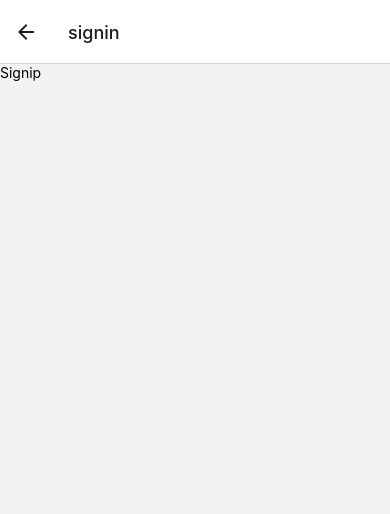
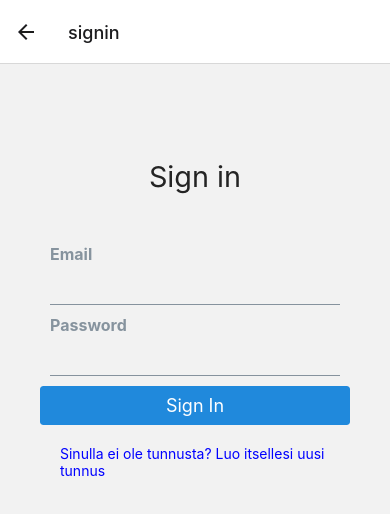
Before and after one commit to TeroKeranen/rakval, a React Native app: screen /signin in a window 390 px wide. Shown: the top 514 px of the page. Built offline with nearby package versions, Linux system fonts and the light colour scheme.

Commit message:
Add user infos to profilescreen

```diff
--- a/App.js
+++ b/App.js
@@ -1,6 +1,7 @@
 
 import "react-native-gesture-handler";
-
+import { useContext } from "react";
+import { Context as AuthContext } from "./src/context/AuthContext";
 import { createDrawerNavigator } from "@react-navigation/drawer";
 import {NavigationContainer} from '@react-navigation/native'
 import { createNativeStackNavigator } from '@react-navigation/native-stack'
@@ -35,21 +36,12 @@ function EtusivuBottomTabs() {
   return (
     <Tab.Navigator>
       <Tab.Screen name="Profile" component={ProfileScreen} />
-      <Tab.Screen name="testi2" component={TestiScreen} />
+      <Tab.Screen name="testi2" component={TestiScreen} options={{headerShown: false}}/>
     </Tab.Navigator>
   );
 }
 
-function EtusivuMain () {
-  return (
 
-      <Drawer.Navigator>
-        <Drawer.Screen name="Etusivu" component={EtusivuBottomTabs} />
-        <Drawer.Screen name="Worksites" component={WorksitesBottomTab} />
-      </Drawer.Navigator>
-
-  );
-}
 
 // Tässä on workistes sivulla näkyvät alapainikkeet
 function WorksitesBottomTab () {
@@ -61,17 +53,37 @@ function WorksitesBottomTab () {
   )
 }
 
+function EtusivuMain() {
+  return (
+    <Drawer.Navigator>
+      <Drawer.Screen name="Etusivu" component={EtusivuBottomTabs} />
+      <Drawer.Screen name="Worksites" component={WorksitesBottomTab} />
+    </Drawer.Navigator>
+  );
+}
+
 
 
 function App() {
 
+  const { state, signin } = useContext(AuthContext);
+
+
+
     return (
       <NavigationContainer ref={navigationRef}>
-        <Stack.Navigator>
-          <Stack.Screen name="signup" component={SignupScreen} />
-          <Stack.Screen name="signin" component={SigninScreen} />
-          <Stack.Screen name="testi" component={EtusivuMain} />
-        </Stack.Navigator>
+      {state.token == null ? (
+          <Stack.Navigator>
+            <Stack.Screen name="signup" component={SignupScreen} />
+            <Stack.Screen name="signin" component={SigninScreen} />
+            {/* <Stack.Screen name="testi" component={EtusivuMain} /> */}
+          </Stack.Navigator>
+        ) : (
+          <Drawer.Navigator>
+            <Drawer.Screen name="testi" component={EtusivuBottomTabs} />
+            <Drawer.Screen name="Worksites" component={WorksitesBottomTab} />
+          </Drawer.Navigator>
+        )}
       </NavigationContainer>
     );
 
--- a/src/api/rakval.js
+++ b/src/api/rakval.js
@@ -2,5 +2,5 @@
 import axios from 'axios'
 
 export default axios.create({
-  baseURL: "https://e827-91-152-126-92.ngrok-free.app",
+  baseURL: "https://c39a-91-152-126-92.ngrok-free.app",
 });
--- /dev/null
+++ b/src/components/AuthForm.js
@@ -0,0 +1,48 @@
+import { useState } from 'react';
+import { StyleSheet, View } from 'react-native'
+import {Text, Button, Input} from 'react-native-elements'
+
+
+const AuthForm = ({ headerText, errorMessage, onSubmit, submitButtonText }) => {
+
+    const [email, setEmail] = useState("");
+    const [password, setPassword] = useState("");
+
+    return (
+        <>
+        <Text h3 style={styles.text}>{headerText}</Text>
+           <Input
+            label="Email"
+            value={email}
+            onChangeText={setEmail}
+            autoCapitalize="none"
+            autoCorrect={false}
+            />
+           <Input
+            secureTextEntry
+            label="Password"
+            value={password}
+            onChangeText={setPassword}
+            autoCapitalize="none"
+            autoCorrect={false}
+            />
+            {errorMessage ? <Text style={styles.errorMessage}>{errorMessage}</Text> : null}
+           <Button title={submitButtonText} onPress={() => onSubmit({email, password})} />
+        </>
+    )
+
+}
+
+
+const styles = StyleSheet.create({
+  text: {
+    alignSelf: "center",
+    marginBottom: 50,
+  },
+  errorMessage: {
+    fontSize: 16,
+    color: "red",
+  },
+});
+
+export default AuthForm;
--- /dev/null
+++ b/src/components/NavLink.js
@@ -0,0 +1,27 @@
+
+
+import {Text, TouchableOpacity, StyleSheet} from 'react-native';
+import { useNavigation } from '@react-navigation/native';
+
+const NavLink = ({text, routeName}) => {
+
+    const navigation = useNavigation();
+
+    return (
+        <TouchableOpacity onPress={() => navigation.navigate(routeName)}>
+            <Text style={styles.link}>{text}</Text>
+          </TouchableOpacity>
+    )
+
+}
+
+
+const styles = StyleSheet.create({
+  link: {
+    color: "blue",
+    margin: 20,
+  },
+});
+
+
+export default NavLink;
--- a/src/context/AuthContext.js
+++ b/src/context/AuthContext.js
@@ -1,7 +1,8 @@
 import AsyncStorage from "@react-native-async-storage/async-storage";
 import createDataContext from "./createDataContext";
 import rakval from "../api/rakval";
-import { navigate } from '../navigationRef';
+import { navigate, resetAndNavigate } from '../navigationRef';
+
 
 const authReducer = (state, action) => {
   switch (action.type) {
@@ -9,6 +10,10 @@ const authReducer = (state, action) => {
       return { ...state, errorMessage: action.payload };
     case "signup":
       return { errorMessage: "", token: action.payload };
+    case "signin":
+      return {errorMessage: "", token: action.payload};
+    case "fetch_user":
+      return {...state, user: action.payload}
     default:
       return state;
   }
@@ -21,7 +26,7 @@ const signup = (dispatch) => {
       await AsyncStorage.setItem("token", response.data.token);
       console.log(response.data.token);
       dispatch({ type: "signup", payload: response.data.token });
-      navigate('testi')
+      // resetAndNavigate('testi');
     } catch (err) {
       console.log(err);
       dispatch({
@@ -33,12 +38,41 @@ const signup = (dispatch) => {
 };
 
 const signin = (dispatch) => {
-  return ({ email, password }) => {
-    // Try to signin
-    // Handle success by updating stater
-    // Handle failure by showing error message (somehow)
+  return async ({ email, password }) => {
+    try {
+      const response = await rakval.post("/signin", { email, password });
+      await AsyncStorage.setItem("token", response.data.token);
+      dispatch({ type: "signin", payload: response.data.token });
+
+    } catch (error) {
+      dispatch({
+        type: "add_error",
+        payload: "Something wen wrong with sign in",
+      });
+    }
   };
 };
+
+
+const fetchUser = (dispatch) => async () => {
+  try {
+
+    const token = await AsyncStorage.getItem('token');
+    console.log(token);
+
+    if (token) {
+      const response = await rakval.get('/profile', {
+        headers: {Authorization: `Bearer ${token}`}
+      })
+      console.log(response.data);
+      dispatch({type: 'fetch_user', payload: response.data})
+    }
+
+  } catch (error) {
+    console.log("something goes wrong")
+
+  }
+}
 
 const signout = (dispatch) => {
   return () => {
@@ -46,4 +80,4 @@ const signout = (dispatch) => {
   };
 };
 
-export const { Provider, Context } = createDataContext(authReducer, { signin, signout, signup }, { token: null, errorMessage: "" });
+export const { Provider, Context } = createDataContext(authReducer, { signin, signout, signup, fetchUser }, { token: null, errorMessage: "" });
--- a/src/navigationRef.js
+++ b/src/navigationRef.js
@@ -14,3 +14,14 @@ export const navigate = (name, params) => {
         )
     }
 }
+
+export const resetAndNavigate = (name) => {
+    if (navigationRef.isReady()) {
+        navigationRef.dispatch(
+            CommonActions.reset({
+                index: 0,
+                routes: [{name}]
+            })
+        )
+    }
+}
--- a/src/screens/ProfileScreen.js
+++ b/src/screens/ProfileScreen.js
@@ -1,9 +1,48 @@
 import {Text, View, StyleSheet } from "react-native";
+import { useContext, useEffect, useState } from "react";
+import { Context as AuthContext } from "../context/AuthContext";
+
 
 
 const ProfileScreen = () => {
+
+    const { state, fetchUser } = useContext(AuthContext);
+    const [email, setEmail] = useState('');
+
+    useEffect(()=> {
+        fetchUser();
+
+
+
+    },[])
+
+    useEffect(() => {
+      if (state.user) {
+        setEmail(state.user.email);
+      }
+    }, [state]);
+    // const [email, setEmail] = useState('');
+
+
+    // useEffect(() => {
+    //     const fetchProfile = async () => {
+    //         try {
+    //             const response = await axios.get("https://c39a-91-152-126-92.ngrok-free.app/profile",{
+    //                 headers: {Authorization: `Bearer ${state.token}`}
+    //             } );
+    //             if (response.data.email) {
+    //                 setEmail(response.data.email);
+    //             }
+    //         } catch (error) {
+    //             console.log("there was error fetching the profile data");
+    //         }
+    //     }
+    //     fetchProfile();
+    // }, [])
+
     return (
         <View>
+            <Text>{email}</Text>
             <Text style={styles.text}>ProfileScreen</Text>
         </View>
     )
--- a/src/screens/SigninScreen.js
+++ b/src/screens/SigninScreen.js
@@ -1,11 +1,31 @@
 import { Text, View, StyleSheet } from "react-native";
+import AuthForm from "../components/AuthForm";
+import NavLink from "../components/NavLink";
+import { useContext } from "react";
+import { Context as AuthContext } from "../context/AuthContext";
 
 const SigninScreen = () => {
+
+  const { state, signin } = useContext(AuthContext);
+
   return (
-    <View>
-      <Text>Signip</Text>
-    </View>
+    <>
+      <View style={styles.container}>
+        {/* signin */}
+        <AuthForm headerText="Sign in" errorMessage={state.errorMessage} submitButtonText="Sign In" onSubmit={signin} />
+        <NavLink text="Sinulla ei ole tunnusta? Luo itsellesi uusi tunnus" routeName="signup" />
+      </View>
+    </>
   );
 };
 
+const styles = StyleSheet.create({
+  container: {
+    flex: 1,
+    padding: 40,
+    justifyContent: "center",
+    marginBottom: 250,
+  },
+});
+
 export default SigninScreen;
--- a/src/screens/SignupScreen.js
+++ b/src/screens/SignupScreen.js
@@ -1,42 +1,20 @@
-import { useState, useContext } from "react";
+import { useContext } from "react";
 import { View, StyleSheet, TouchableOpacity } from "react-native";
-import {Text, Input, Button } from 'react-native-elements'
+
 import {Context as AuthContext} from '../context/AuthContext'
+import AuthForm from "../components/AuthForm";
+import NavLink from "../components/NavLink";
 
 const SignupScreen = ({navigation}) => {
 
   const { state, signup} = useContext(AuthContext);
 
-  const [email, setEmail] = useState('');
-  const [password, setPassword] = useState('');
-
-
      return (
        <>
          <View style={styles.container}>
-           <Text h3 style={styles.text}>Sign up</Text>
-           <Input
-            label="Email"
-            value={email}
-            onChangeText={setEmail}
-            autoCapitalize="none"
-            autoCorrect={false}
-            />
-           <Input
-            secureTextEntry
-            label="Password"
-            value={password}
-            onChangeText={setPassword}
-            autoCapitalize="none"
-            autoCorrect={false}
-            />
-            {state.errorMessage ? <Text style={styles.errorMessage}>{state.errorMessage}</Text> : null}
-           <Button title="Sign Up" onPress={() => signup({email, password})} />
-
-           <TouchableOpacity onPress={() => navigation.navigate('signin')}>
-            <Text style={styles.link}>Already have an account? sign in instead</Text>
-            </TouchableOpacity>
-
+           {/* signup */}
+           <AuthForm headerText="Sign Up" errorMessage={state.errorMessage} submitButtonText="Sign Up" onSubmit={signup} />
+           <NavLink text="Sinulla on jo luotu tili? Kirjaudu sisään sittenkin" routeName="signin" />
          </View>
        </>
      );
@@ -50,18 +28,8 @@ const styles = StyleSheet.create({
     marginBottom: 250,
 
   },
-  text: {
-    alignSelf: 'center',
-    marginBottom: 50,
-  },
-  errorMessage: {
-    fontSize: 16,
-    color: 'red',
-  },
-  link: {
-    color: 'blue',
-    margin: 20,
-  }
+
+
 
 })
 
```
